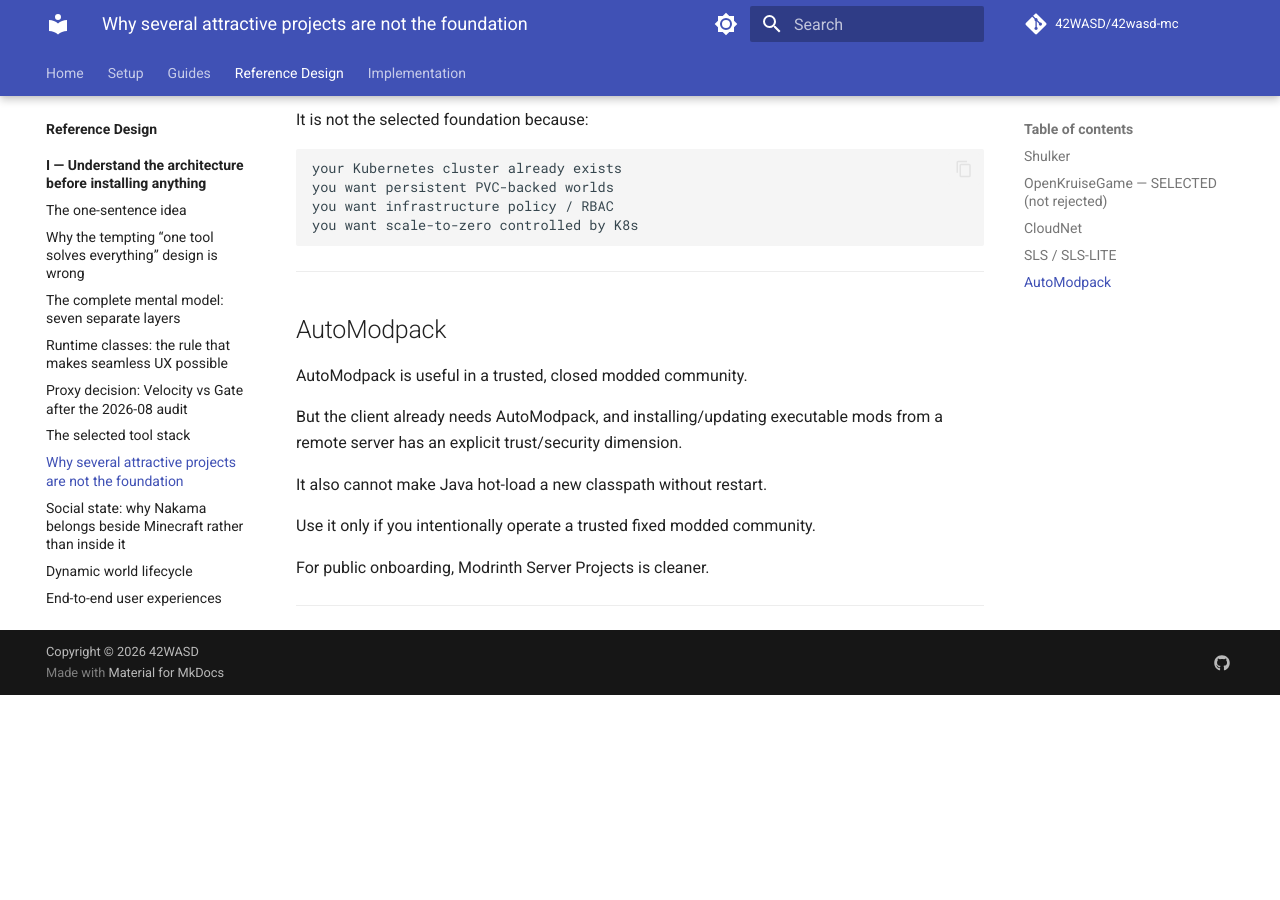
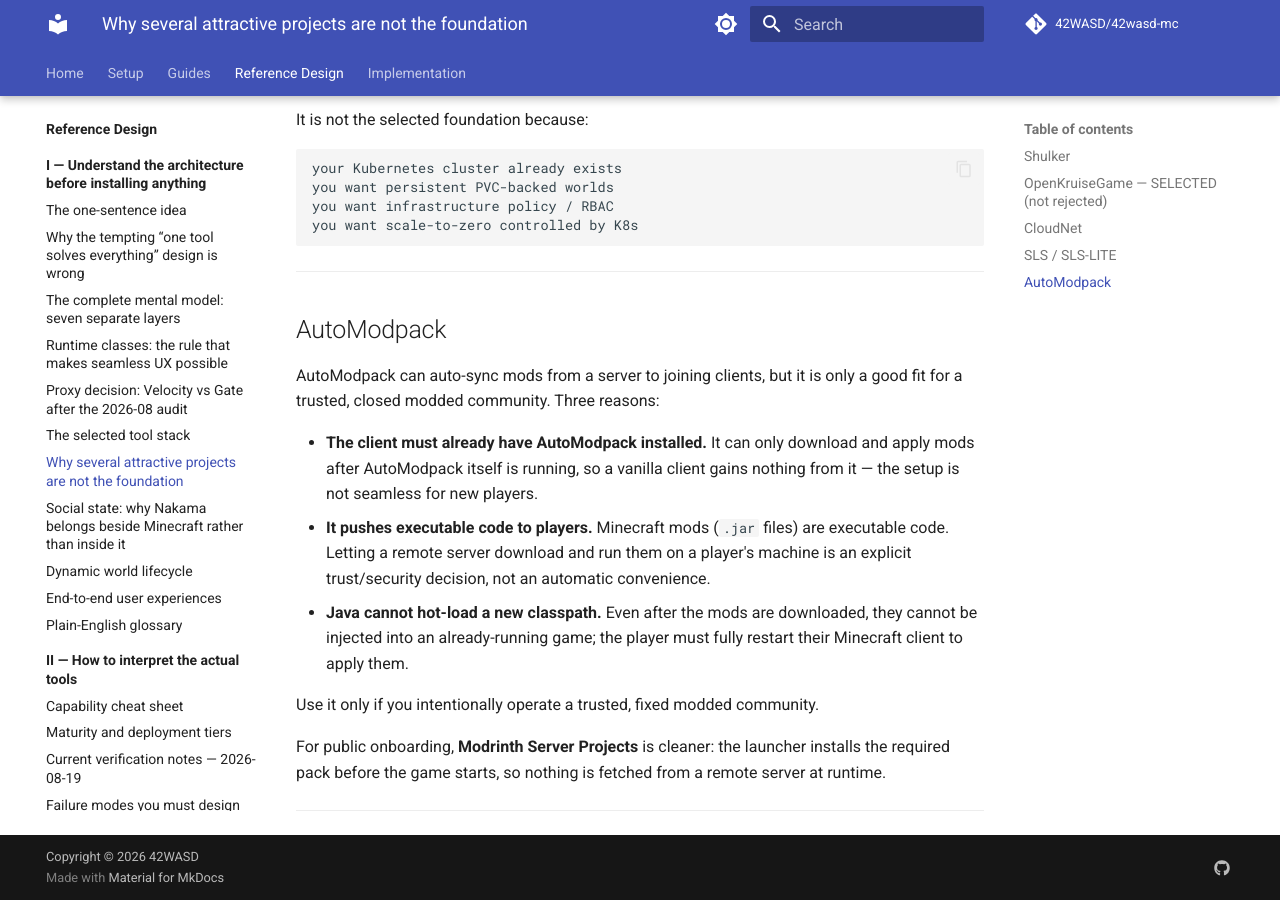
Before and after one commit to 42WASD/42wasd-mc, an MkDocs documentation site: the page built from docs/reference-design/01-understand-the-architecture-before-installing-anything/why-several-attractive-projects-are-not-the-foundation/index.md, in a window 1280 px wide and 900 px high, scrolled down 1980 px. Built offline with MkDocs 1.6.1 and Material for MkDocs 9.7.7, drawn with Linux system fonts in a browser that asks for light colours; comment, search, counter and statistics services are not loaded; before the commit the page ends 2675 px from its top, so only the background shows below that.

Commit message:
docs(reference-design): clarify AutoModpack rejection reasoning
Rewrite the terse AutoModpack section as a bulleted, plain-language
explanation for developers: the client must already have AutoModpack, it
pushes executable .jar code to players, and Java cannot hot-load a new
classpath without a full client restart. Keeps Modrinth Server Projects as
the cleaner public-onboarding path.

```diff
--- a/docs/reference-design/01-understand-the-architecture-before-installing-anything/why-several-attractive-projects-are-not-the-foundation/index.md
+++ b/docs/reference-design/01-understand-the-architecture-before-installing-anything/why-several-attractive-projects-are-not-the-foundation/index.md
@@ -86,14 +86,23 @@
 
 ## AutoModpack
 
-AutoModpack is useful in a trusted, closed modded community.
+AutoModpack can auto-sync mods from a server to joining clients, but it is only
+a good fit for a trusted, closed modded community. Three reasons:
 
-But the client already needs AutoModpack, and installing/updating executable mods from a remote server has an explicit trust/security dimension.
+- **The client must already have AutoModpack installed.** It can only download
+  and apply mods after AutoModpack itself is running, so a vanilla client gains
+  nothing from it — the setup is not seamless for new players.
+- **It pushes executable code to players.** Minecraft mods (`.jar` files) are
+  executable code. Letting a remote server download and run them on a player's
+  machine is an explicit trust/security decision, not an automatic convenience.
+- **Java cannot hot-load a new classpath.** Even after the mods are downloaded,
+  they cannot be injected into an already-running game; the player must fully
+  restart their Minecraft client to apply them.
 
-It also cannot make Java hot-load a new classpath without restart.
+Use it only if you intentionally operate a trusted, fixed modded community.
 
-Use it only if you intentionally operate a trusted fixed modded community.
-
-For public onboarding, Modrinth Server Projects is cleaner.
+For public onboarding, **Modrinth Server Projects** is cleaner: the launcher
+installs the required pack before the game starts, so nothing is fetched from a
+remote server at runtime.
 
 ---
```
